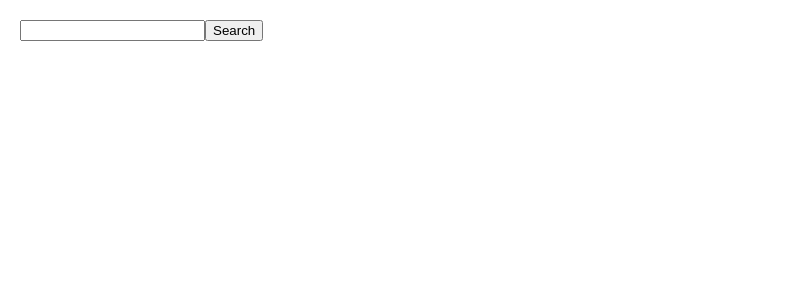
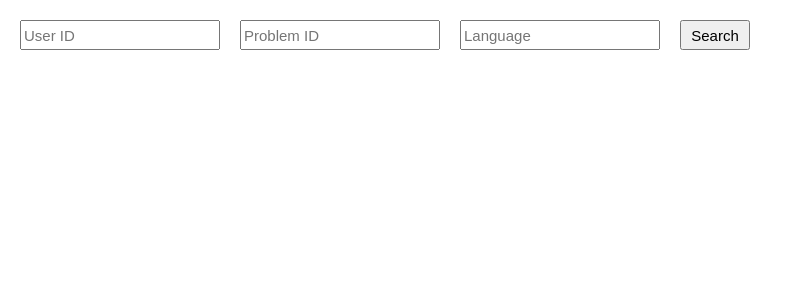
Before and after one commit to tokusakurai/AOJ-searcher, a React (Create React App) app in the folder frontend/: page / in a window 1280 px wide. Shown: the top 300 px of the page, without its empty margins (0-793 px from the left). Built offline with nearby package versions, Linux system fonts and the light colour scheme.

Commit message:
[add] query forms

```diff
--- a/frontend/src/App.js
+++ b/frontend/src/App.js
@@ -1,30 +1,58 @@
 import { useState } from 'react';
 
 function QueryForm({ onSearch }) {
-    const [query, setQuery] = useState('');
+    const [userId, setUserId] = useState('');
+    const [problemId, setProblemId] = useState('');
+    const [language, setLanguage] = useState('');
 
     const handleSubmit = (e) => {
         e.preventDefault();
-        onSearch(query);
+        onSearch(userId, problemId, language);
     };
 
     return (
-        <form onSubmit={handleSubmit}>
-            <input
-                type="text"
-                value={query}
-                onChange={(e) => setQuery(e.target.value)}
-            />
-            <button type="submit">Search</button>
-        </form>
+        <div>
+            <form onSubmit={handleSubmit}>
+                <input
+                    className='form-input'
+                    type='text'
+                    placeholder='User ID'
+                    value={userId}
+                    onChange={(e) => setUserId(e.target.value)}
+                />
+                <span className='form-space'></span>
+                <input
+                    className='form-input'
+                    type='text'
+                    placeholder='Problem ID'
+                    value={problemId}
+                    onChange={(e) => setProblemId(e.target.value)}
+                />
+                <span className='form-space'></span>
+                <input
+                    className='form-input'
+                    type='text'
+                    placeholder='Language'
+                    value={language}
+                    onChange={(e) => setLanguage(e.target.value)}
+                />
+                <span className='form-space'></span>
+                <button
+                    className='form-submit'
+                    type='submit'
+                >Search</button>
+            </form>
+        </div>
     );
 }
 
-function FindSubmissions(problemId) {
+function FindSubmissions(userId, problemId, language) {
     const url = 'http://localhost:8000/submissions';
-    const dataToSend = { UserId: 'tokusakurai', ProblemId: problemId, Language: 'C++17' };
-
-    console.log(dataToSend);
+    const dataToSend = {
+        UserId: userId,
+        ProblemId: problemId,
+        Language: language
+    };
 
     fetch(url, {
         method: 'POST',
--- a/frontend/src/index.css
+++ b/frontend/src/index.css
@@ -1,5 +1,21 @@
 * {
     box-sizing: border-box;
+}
+
+.form-input {
+    font-size: 15px;
+    height: 30px;
+    width: 200px;
+}
+
+.form-space {
+    margin: 0px 10px;
+}
+
+.form-submit {
+    font-size: 15px;
+    height: 30px;
+    width: 70px;
 }
 
 body {
```
